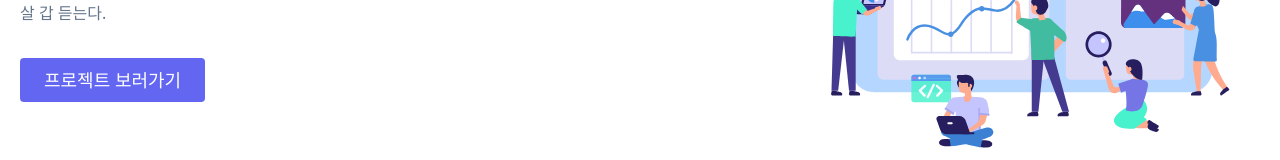
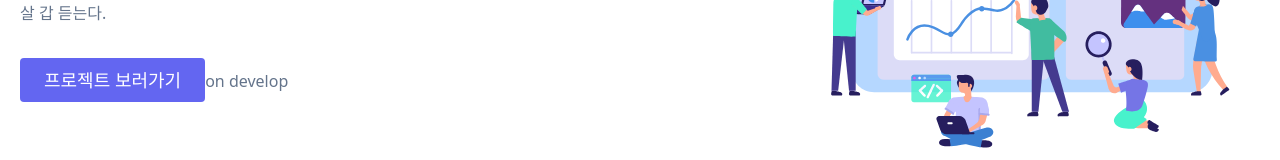
Before and after one commit to yeongno/next-portfolio, a Next.js app: page / in a window 1280 px wide. Shown: the part 364-524 px from the top of the page. Built offline with nearby package versions, Linux system fonts and the light colour scheme.

Commit message:
[check] develop commit

```diff
--- a/components/home/hero.js
+++ b/components/home/hero.js
@@ -12,6 +12,7 @@ function Hero() {
         <div className="flex justify-center">
             <Link href="/projects">
                   <span className="btn-project">프로젝트 보러가기</span>
+                  <span>on develop</span>
           </Link>
         </div>
       </div>
```
